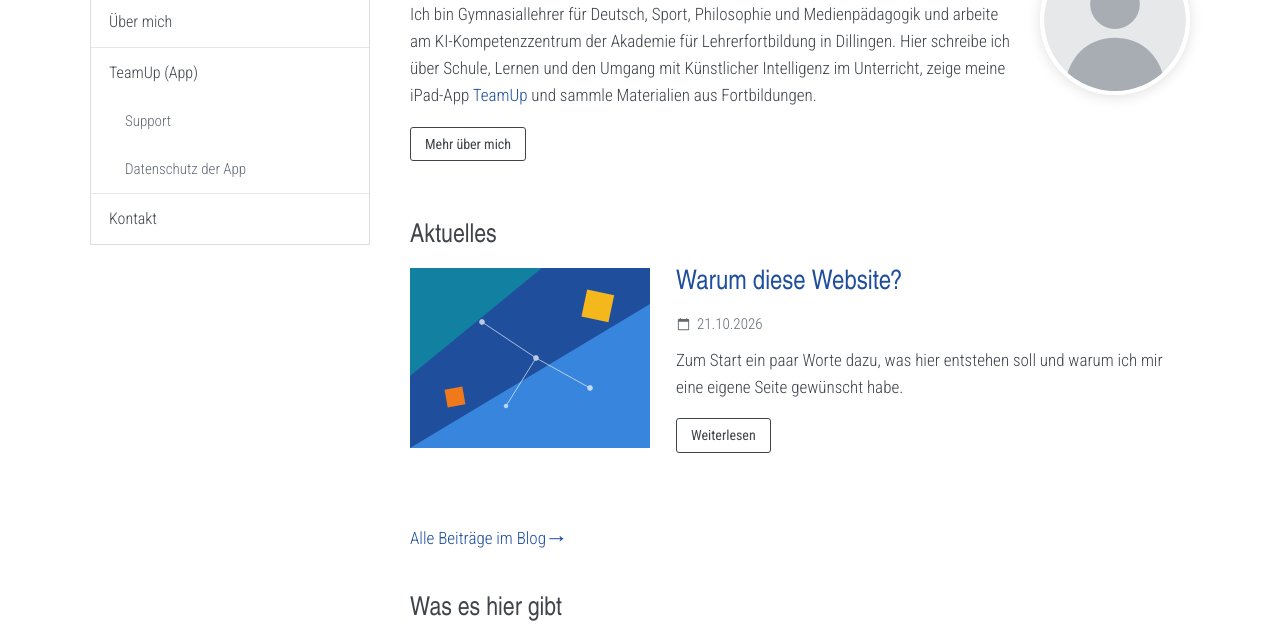
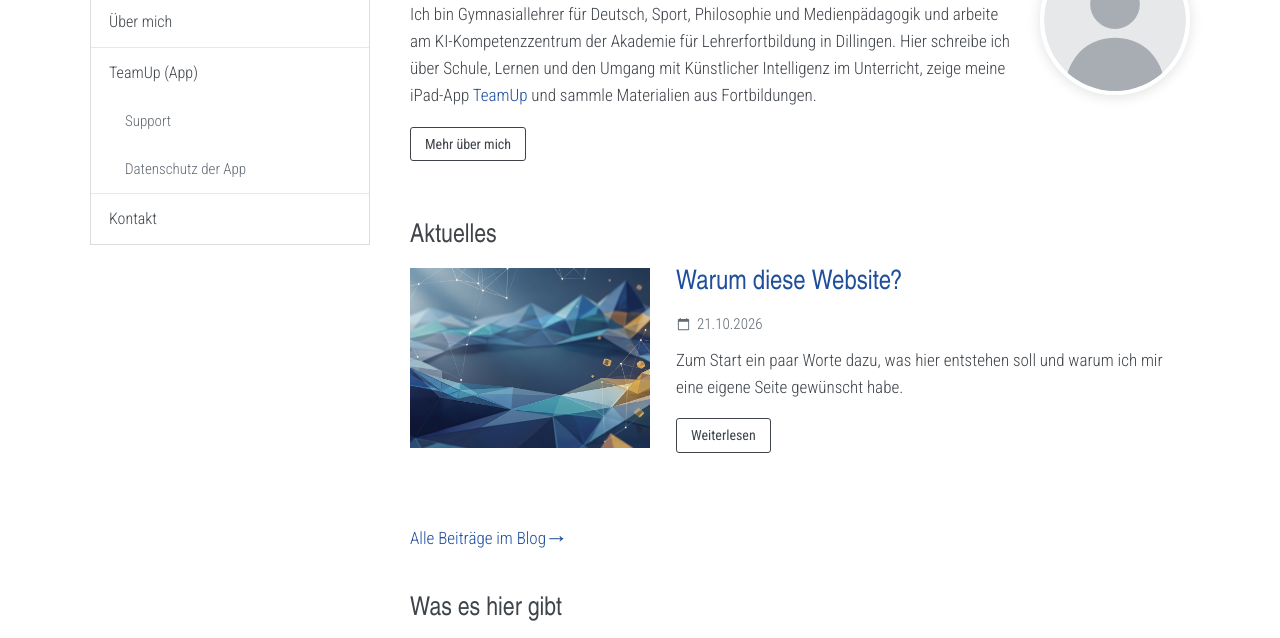
Before and after one commit to SebOlic-Vader/website, an Eleventy site: page src/index.njk in a window 1280 px wide. Shown: the part 514-1152 px from the top of the page. Built offline with nearby package versions, Linux system fonts and the light colour scheme; Eleventy itself is replaced by a stand-in of ours; files that its build step writes are made by us from their sources; a web font is replaced by a local one.

Commit message:
Standardbild für Beiträge aus dem Titelbild-Ausschnitt

```diff
--- a/src/blog/index.njk
+++ b/src/blog/index.njk
@@ -9,7 +9,7 @@ description: "Beiträge von Sebastian Oelmann zu Schule, Lernen und Künstlicher
 <ul class="liste">
 {%- for post in collections.posts %}
   <li class="liste__eintrag">
-    <a href="{{ post.url }}" aria-hidden="true" tabindex="-1"><img class="liste__bild" src="{{ post.data.bild or '/assets/img/beitrag-standard.svg' }}" alt=""></a>
+    <a href="{{ post.url }}" aria-hidden="true" tabindex="-1"><img class="liste__bild" src="{{ post.data.bild or '/assets/img/beitrag-standard.jpg' }}" alt=""></a>
     <div>
       <h2 class="liste__titel"><a href="{{ post.url }}">{{ post.data.title }}</a></h2>
       <p class="datum"><svg class="ikon" viewBox="0 0 16 16" aria-hidden="true"><path d="M3 2h1V1h1v1h6V1h1v1h1a1 1 0 0 1 1 1v10a1 1 0 0 1-1 1H3a1 1 0 0 1-1-1V3a1 1 0 0 1 1-1zm0 3v8h10V5H3z"/></svg><time datetime="{{ post.date | datumISO }}">{{ post.date | datumKurz }}</time></p>
--- a/src/index.njk
+++ b/src/index.njk
@@ -15,7 +15,7 @@ description: "Persönliche Website von Sebastian Oelmann: Gedanken zu Schule, Le
 <ul class="liste">
 {%- for post in collections.posts | limit(3) %}
   <li class="liste__eintrag">
-    <a href="{{ post.url }}" aria-hidden="true" tabindex="-1"><img class="liste__bild" src="{{ post.data.bild or '/assets/img/beitrag-standard.svg' }}" alt=""></a>
+    <a href="{{ post.url }}" aria-hidden="true" tabindex="-1"><img class="liste__bild" src="{{ post.data.bild or '/assets/img/beitrag-standard.jpg' }}" alt=""></a>
     <div>
       <h3 class="liste__titel"><a href="{{ post.url }}">{{ post.data.title }}</a></h3>
       <p class="datum"><svg class="ikon" viewBox="0 0 16 16" aria-hidden="true"><path d="M3 2h1V1h1v1h6V1h1v1h1a1 1 0 0 1 1 1v10a1 1 0 0 1-1 1H3a1 1 0 0 1-1-1V3a1 1 0 0 1 1-1zm0 3v8h10V5H3z"/></svg><time datetime="{{ post.date | datumISO }}">{{ post.date | datumKurz }}</time></p>
```
Also changed, not shown: src/assets/img/beitrag-standard.jpg (added), src/assets/img/beitrag-standard.svg (deleted).
